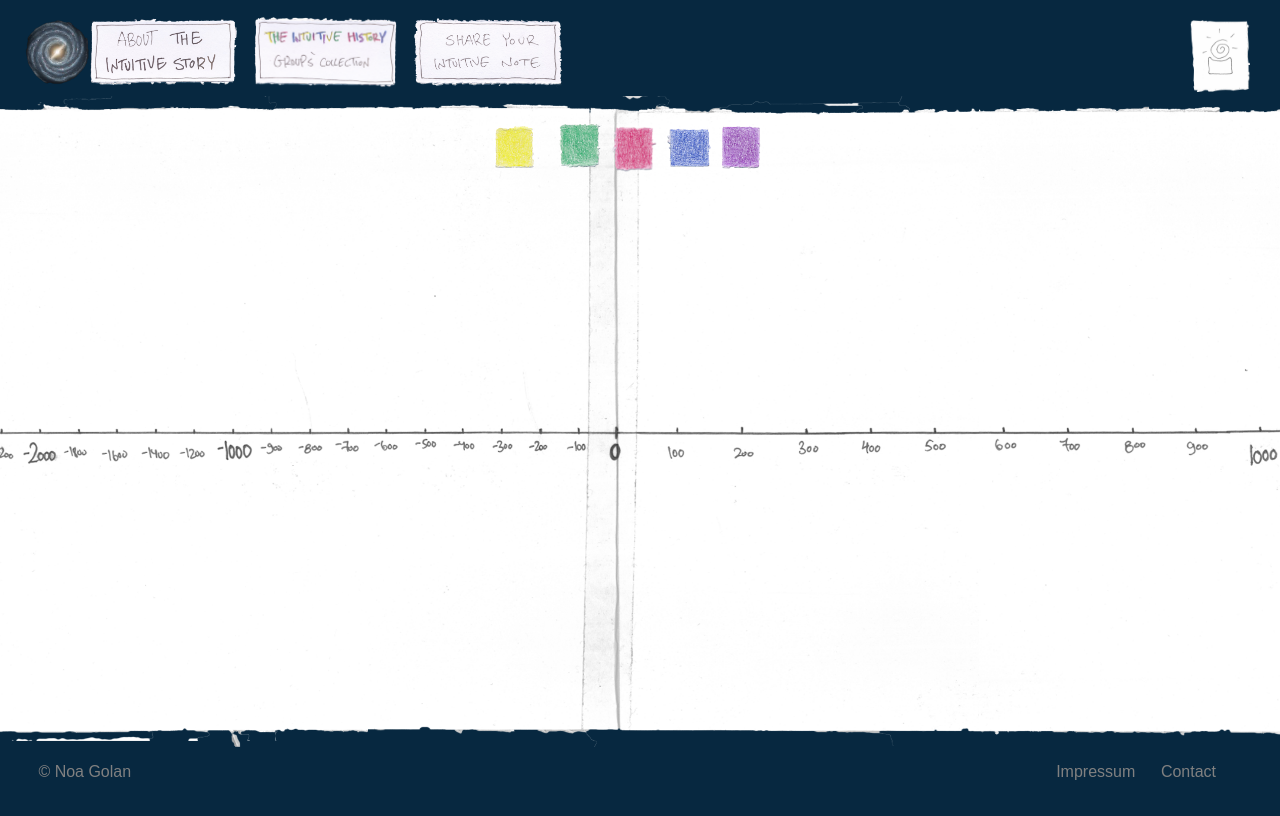
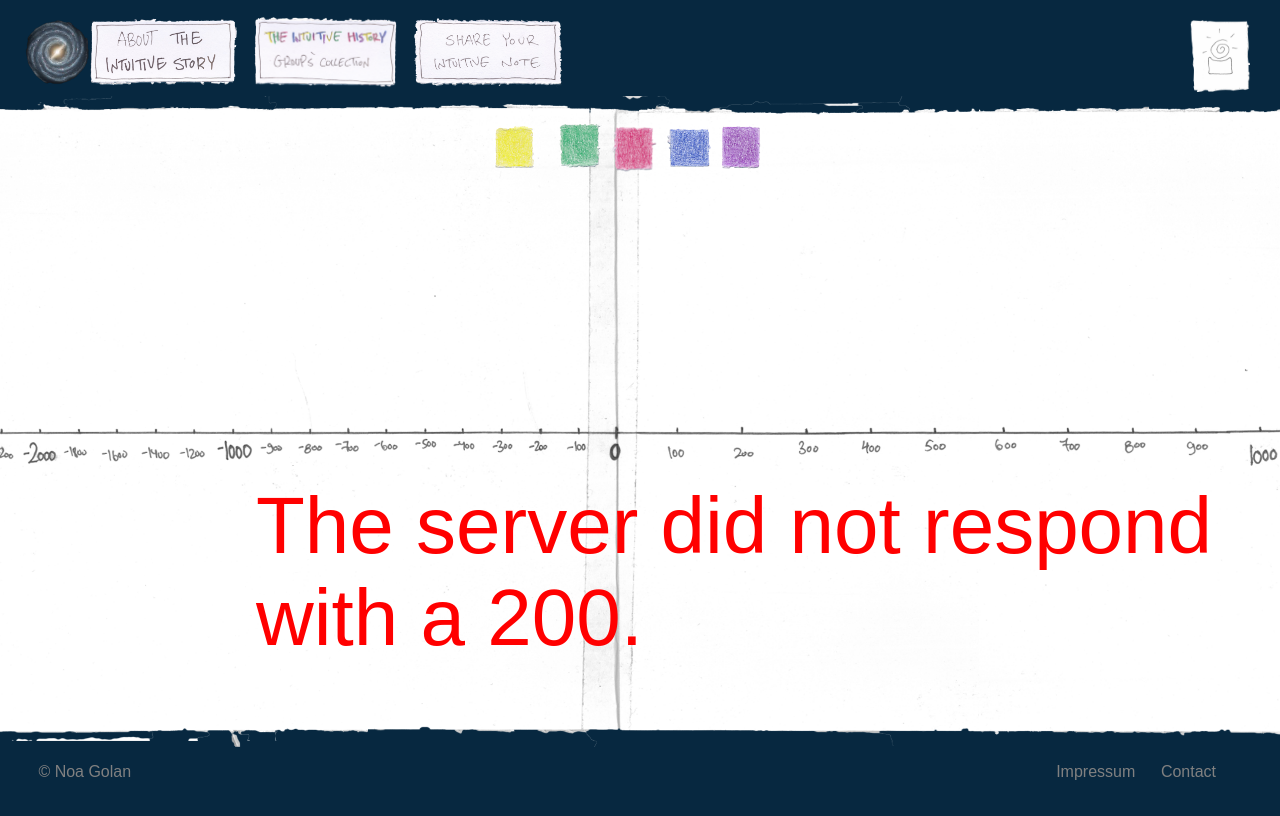
Before and after one commit to DerMeyer/noa-intuitive-story, a React (Create React App) app in the folder client/: page / in a window 1280 px wide. Shown: the top 816 px of the page. Built offline with nearby package versions, Linux system fonts and the light colour scheme; no server answers; a web font is replaced by a local one.

Commit message:
Install server npm packages and test first axios request.

```diff
--- a/client/src/App.css
+++ b/client/src/App.css
@@ -1,5 +1,14 @@
 * {
     box-sizing: border-box;
+}
+
+.server_greeting {
+    position: fixed;
+    top: 50vh;
+    left: 20vw;
+    font-size: 10vh;
+    color: red;
+    z-index: 150;
 }
 
 header {
--- a/client/src/App.js
+++ b/client/src/App.js
@@ -1,7 +1,8 @@
 import React, { Component } from 'react';
+import './App.css';
 import { connect } from 'react-redux';
 import { BrowserRouter, Route, Link } from 'react-router-dom';
-import './App.css';
+import axios from './axios';
 
 import { ConnectedNavigation, ProfileMenu, Footer } from './navigation';
 import Timeline from './timeline';
@@ -9,22 +10,27 @@ import GroupComponent from './group-component';
 
 class App extends Component {
     state = {
-        server_message: ''
+        server_message: 'There has been no request.'
     }
     componentDidMount() {
         this.serverSaysHi();
     }
     serverSaysHi = async () => {
         try {
-            const response = await fetch('/api/hello');
-            const body = await response.json();
-            this.setState({
-                server_message: body.message
-            });
+            const response = await axios.get('/api/hello');
+            if (response.data.success) {
+                this.setState({
+                    server_message: response.data.message
+                });
+            } else {
+                this.setState({
+                    server_message: 'I could not get the requested data.'
+                });
+            }
         } catch (err) {
             console.log(err);
             this.setState({
-                server_message: 'The server did not respond.'
+                server_message: 'The server did not respond with a 200.'
             });
         }
     }
@@ -40,16 +46,15 @@ class App extends Component {
                     <Route exact path="/" component={Timeline} />
                     <Route path="/group" component={GroupComponent} />
                     <Footer />
+                    <p className="server_greeting">
+                        {this.state.server_message}
+                    </p>
                 </main>
             </BrowserRouter>
         );
     }
 }
 
-// <p className="server_greeting">
-//     {this.state.server_message}
-// </p>
-
 const mapStateToProps = state => state;
 
 const ConnectedApp = connect(mapStateToProps)(App);
--- /dev/null
+++ b/client/src/axios.js
@@ -0,0 +1,8 @@
+import axios from 'axios';
+
+const instance = axios.create({
+    xsrfCookieName: 'mytoken',
+    xsrfHeaderName: 'csrf-token'
+});
+
+export default instance;
```
Also changed, not shown: package.json (+12 -1 lines), 2 other files (tests, documents, lock files or other folders).
